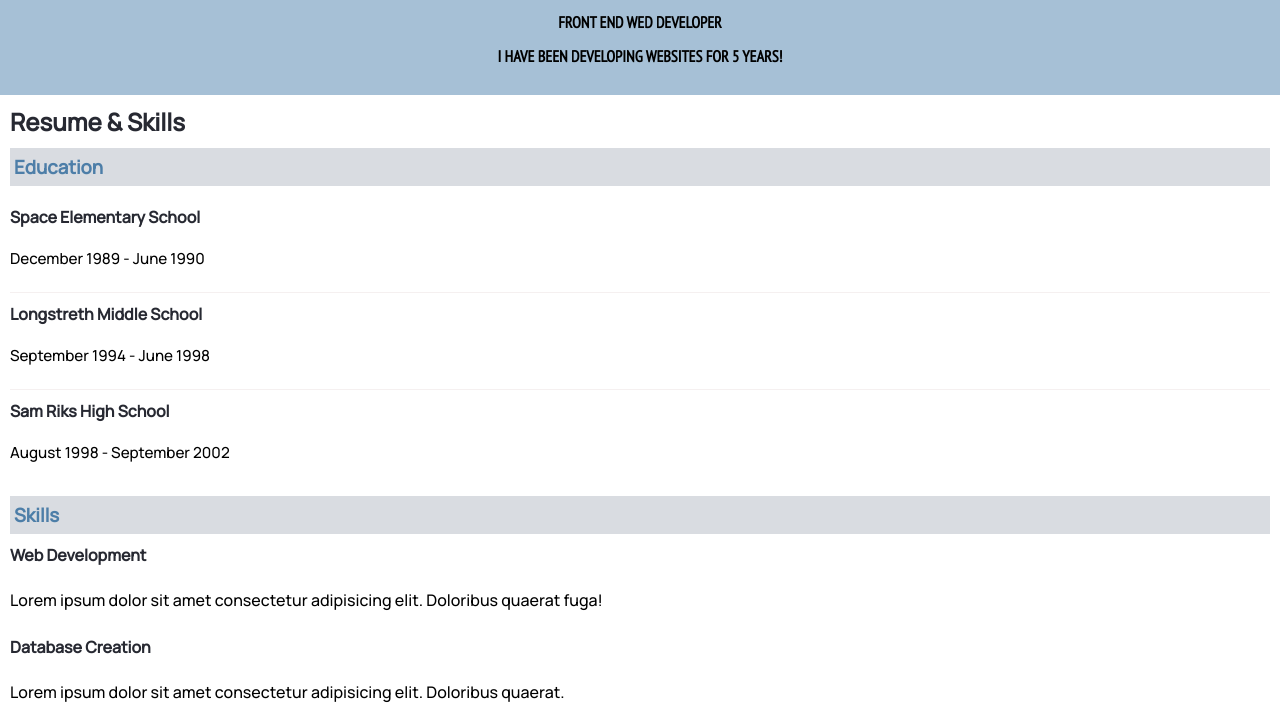
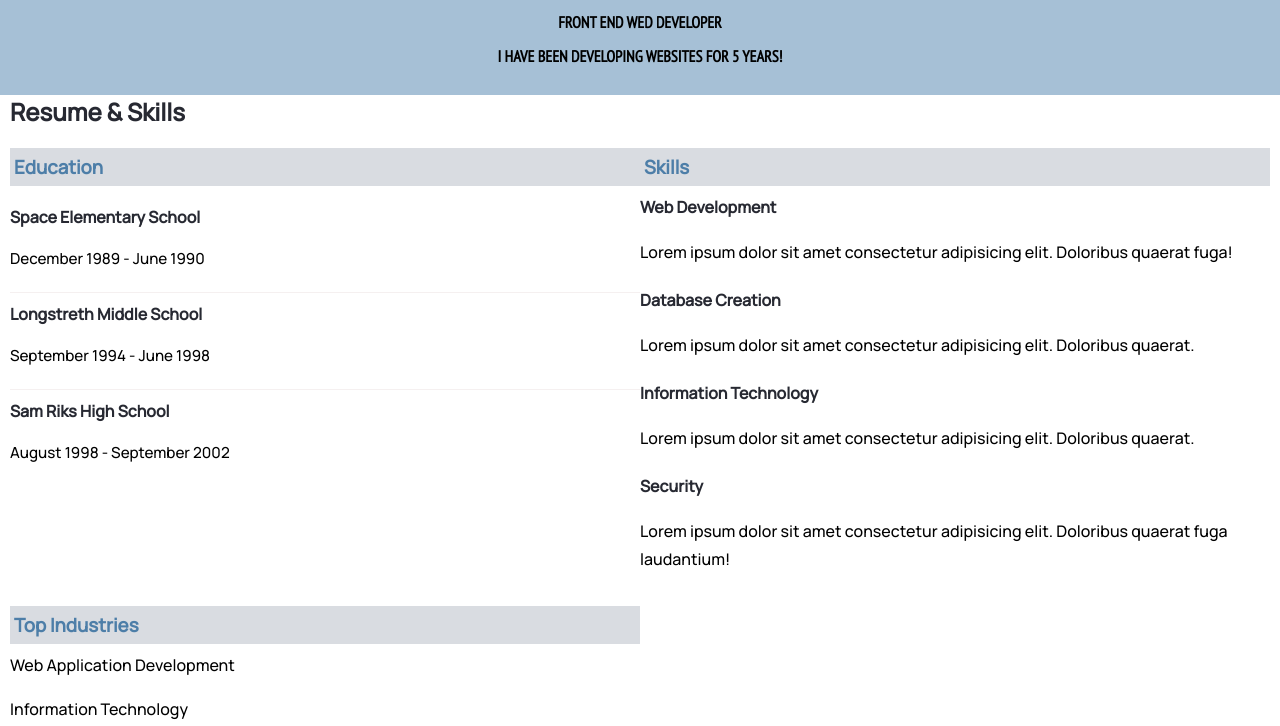
Before and after one commit to chrisvneal/capstone_portfolio, a plain HTML site: page index.html in a window 1280 px wide. Shown: the part 600-1326 px from the top of the page. Drawn offline with Linux system fonts and the light colour scheme.

Commit message:
Prepare set up of grid

```diff
--- a/index.html
+++ b/index.html
@@ -33,8 +33,8 @@
 
 		<main>
 			<div class="container">
+				<h2>Resume &amp; Skills</h2>
 				<section class="resume">
-					<h2>Resume &amp; Skills</h2>
 					<div class="education">
 						<h3>Education</h3>
 
--- a/styles.css
+++ b/styles.css
@@ -198,8 +198,9 @@ footer .container div {
 
 /* Media Queries section */
 
-@media screen and (min-width: 480px) {
-	body {
-		background: var(--darkblue);
+@media screen and (min-width: 580px) {
+	.resume {
+		display: grid;
+		grid-template-columns: 1fr 1fr;
 	}
 }
```
